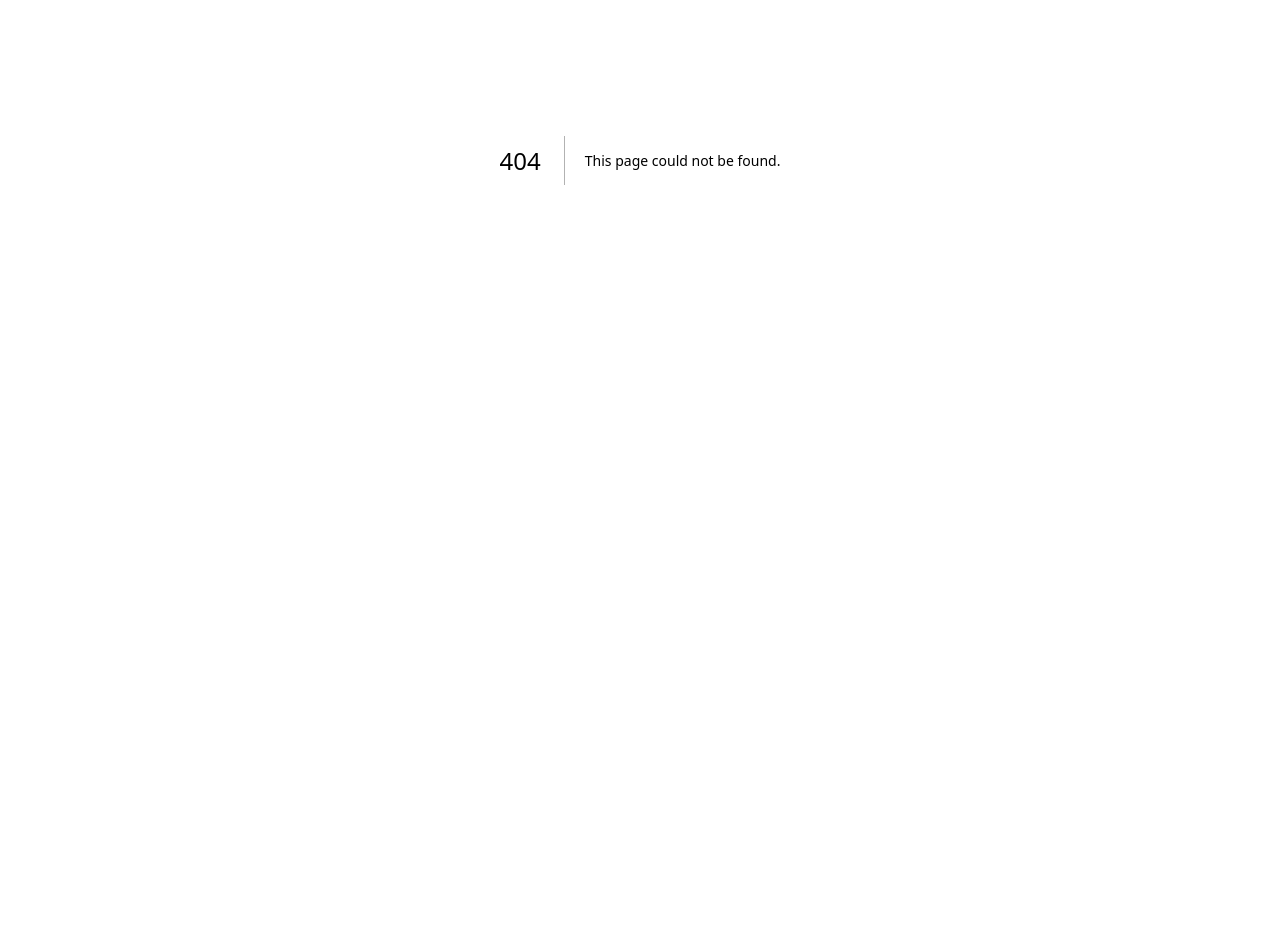
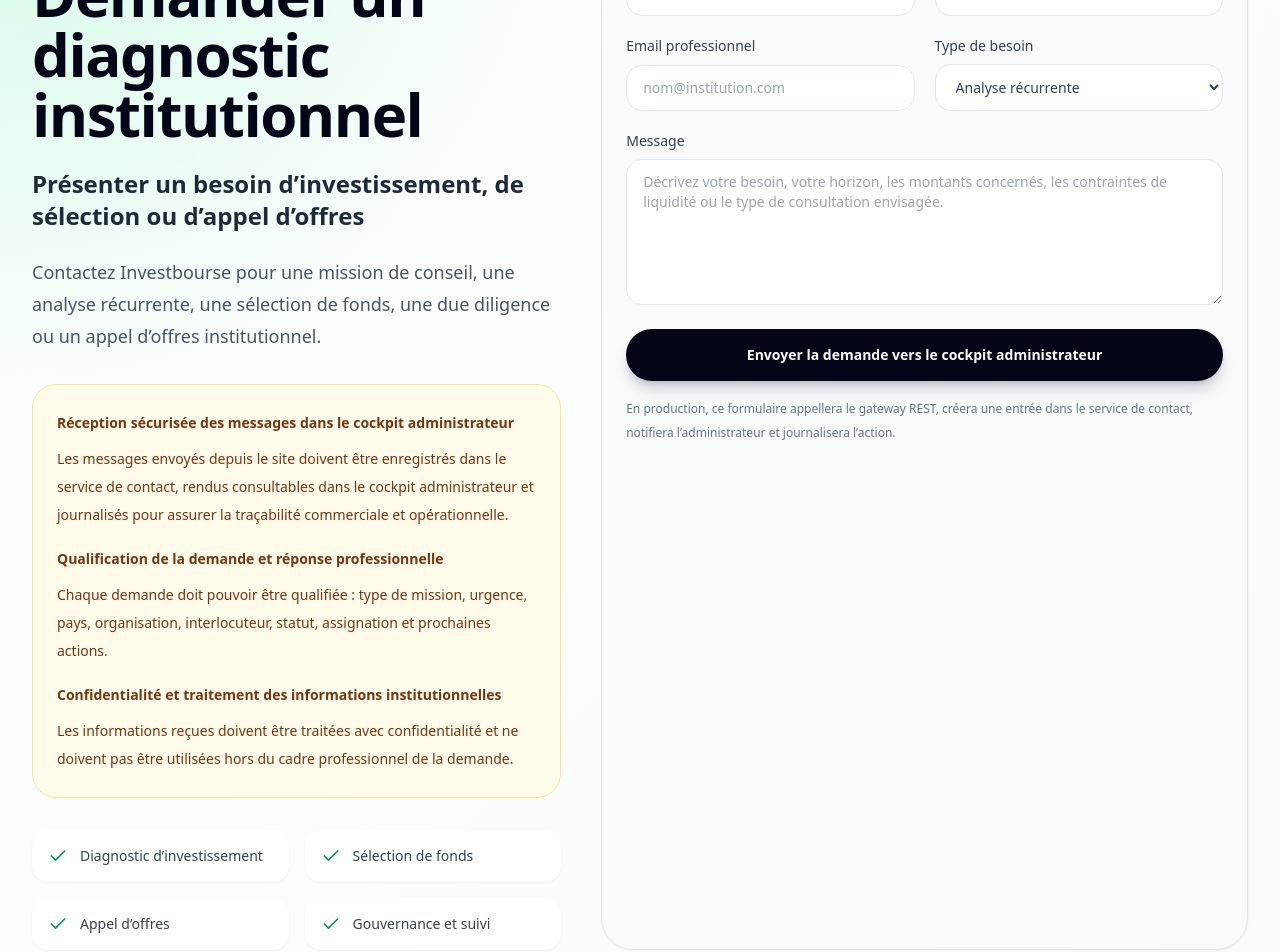
Before and after one commit to Patricked-code/Investbourse, a Next.js app in the folder apps/web/: page /contact in a window 1280 px wide. Before the commit this address had no page. Shown: the part 240-1192 px from the top of the page. Before the commit the page ends 800 px from the top, so only its background shows below. Built offline with nearby package versions, Linux system fonts and the light colour scheme.

Commit message:
feat(web): add contact page with admin-ready form

```diff
--- /dev/null
+++ b/apps/web/app/contact/page.tsx
@@ -0,0 +1,57 @@
+import type { Metadata } from "next";
+import { Header } from "@/components/organisms/Header";
+import { Footer } from "@/components/organisms/Footer";
+import { ContactForm } from "@/components/molecules/ContactForm";
+import { JsonLd } from "@/components/atoms/JsonLd";
+import { Badge } from "@/components/atoms/Badge";
+import { Icon } from "@/components/atoms/Icon";
+import { sitePages } from "@/lib/site-data";
+import { buildFinancialServiceSchema, pageUrl } from "@/lib/schema";
+
+const page = sitePages["/contact"];
+
+export const metadata: Metadata = {
+  title: page.metaTitle,
+  description: page.description,
+  keywords: page.keywords,
+  alternates: { canonical: pageUrl(page) },
+};
+
+export default function ContactPage() {
+  return (
+    <>
+      <JsonLd data={buildFinancialServiceSchema(page)} />
+      <Header />
+      <main>
+        <section className="bg-[radial-gradient(circle_at_top_left,#d1fae5,transparent_34%),linear-gradient(135deg,#ffffff,#f8fafc)] px-5 py-20 lg:px-8">
+          <div className="mx-auto grid max-w-7xl gap-10 lg:grid-cols-[0.9fr_1.1fr]">
+            <div>
+              <Badge>Contact institutionnel</Badge>
+              <h1 className="mt-5 text-4xl font-semibold tracking-tight text-slate-950 md:text-6xl">{page.h1}</h1>
+              <h2 className="mt-6 text-2xl font-semibold text-slate-800">{page.h2}</h2>
+              <p className="mt-6 text-lg leading-8 text-slate-600">{page.description}</p>
+              <div className="mt-8 rounded-3xl border border-amber-200 bg-amber-50 p-6 text-sm leading-7 text-amber-900">
+                <h3 className="font-semibold">{page.h3}</h3>
+                <p className="mt-2">Les messages envoyés depuis le site doivent être enregistrés dans le service de contact, rendus consultables dans le cockpit administrateur et journalisés pour assurer la traçabilité commerciale et opérationnelle.</p>
+                <h4 className="mt-4 font-semibold">{page.h4}</h4>
+                <p className="mt-2">Chaque demande doit pouvoir être qualifiée : type de mission, urgence, pays, organisation, interlocuteur, statut, assignation et prochaines actions.</p>
+                <h5 className="mt-4 font-semibold">{page.h5}</h5>
+                <p className="mt-2">Les informations reçues doivent être traitées avec confidentialité et ne doivent pas être utilisées hors du cadre professionnel de la demande.</p>
+              </div>
+              <div className="mt-8 grid gap-4 md:grid-cols-2">
+                {["Diagnostic d’investissement", "Sélection de fonds", "Appel d’offres", "Gouvernance et suivi"].map((item) => (
+                  <div key={item} className="flex items-center gap-3 rounded-2xl bg-white p-4 shadow-sm">
+                    <Icon name="check" className="h-5 w-5 text-emerald-600" />
+                    <span className="text-sm font-medium text-slate-700">{item}</span>
+                  </div>
+                ))}
+              </div>
+            </div>
+            <ContactForm />
+          </div>
+        </section>
+      </main>
+      <Footer />
+    </>
+  );
+}
```
